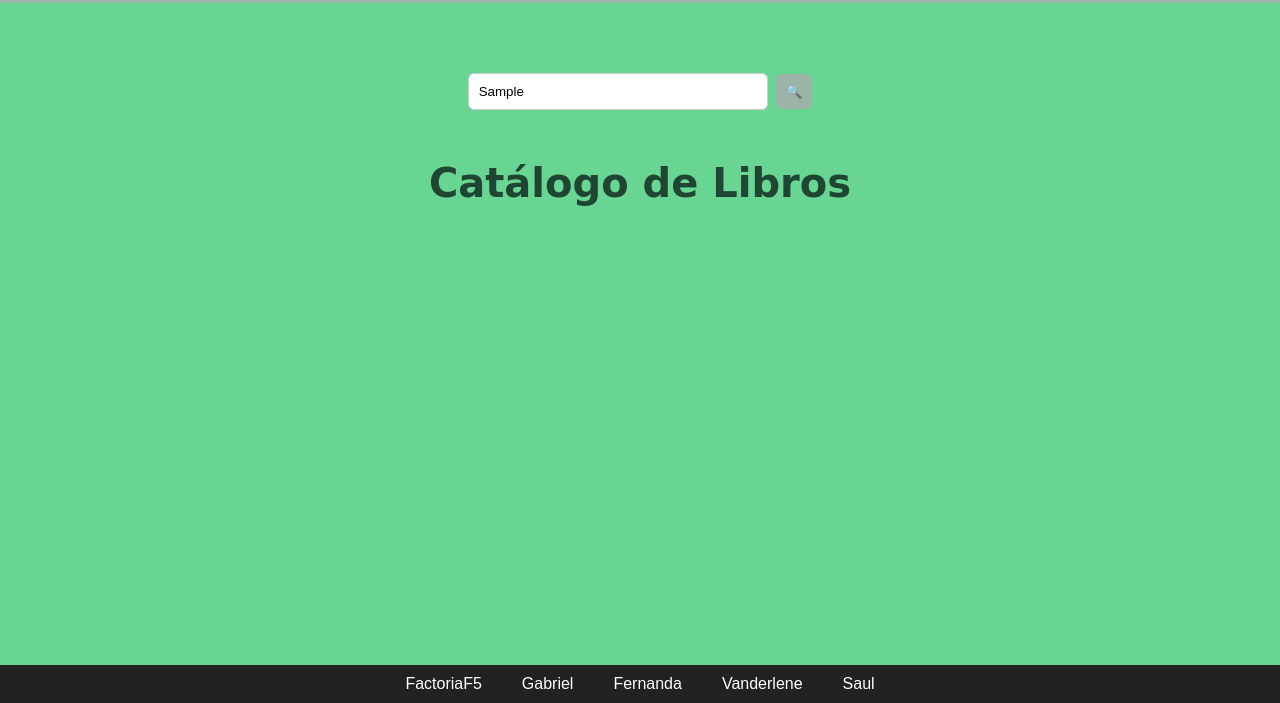
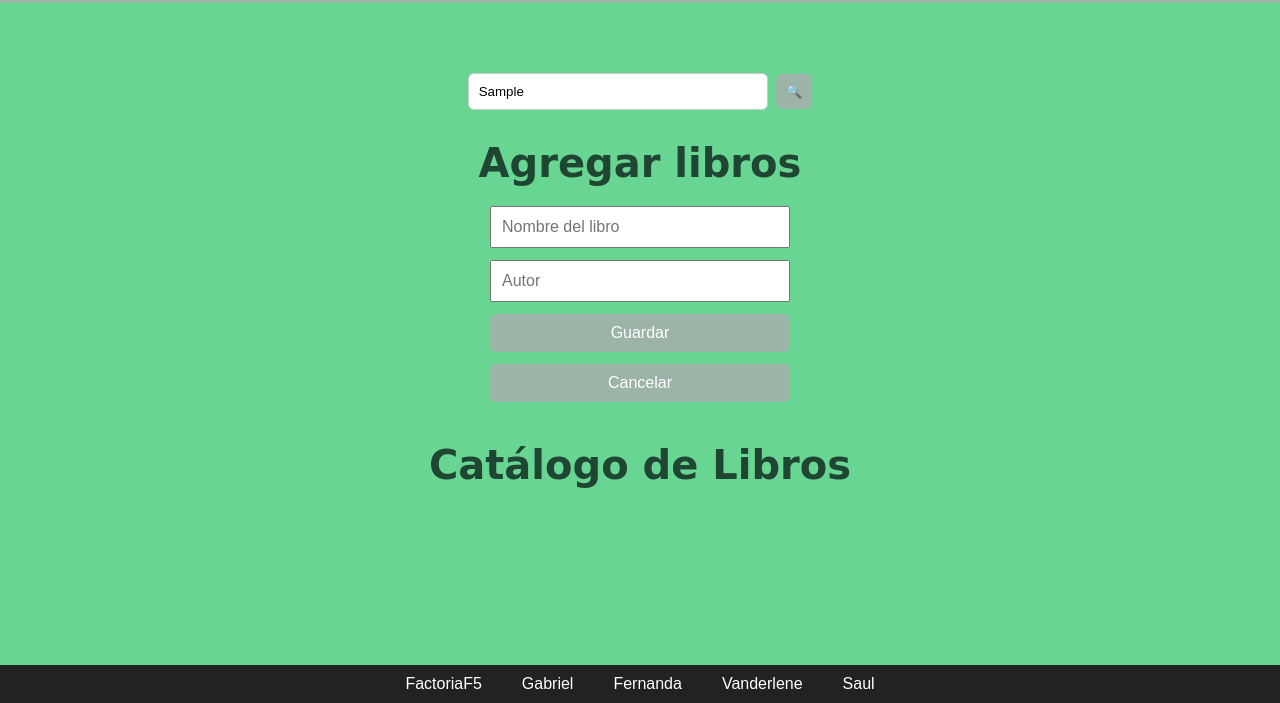
Before and after one commit to gabrielml/crud, a website: page index.html in a window 1280 px wide. Both pictures are taken after typing "Sample" into the empty fields and a click on the button "AGREGAR LIBRO". Shown: the part 97-800 px from the top of the page. Drawn offline with Linux system fonts and the light colour scheme; no server answers.

Commit message:
prop: Añadido modal para agregar libro
Habilitado botón añadir libro [HTML].
Escondido por defecto el modal con clase "crud" [CSS]
Implementada la funcionalidad de añadir libro [JS]

- [] Genera Error: Ahora se muestran dos listas de libros:
la del anterior diseño y la del nuevo.(Necesita revisión)

```diff
--- a/css/styles.css
+++ b/css/styles.css
@@ -124,6 +124,10 @@ main.container {
 }
 
 /* CRUD */
+.crud {
+  display: none;
+}
+
 .crud form {
   display: flex;
   flex-direction: column;
--- a/index.html
+++ b/index.html
@@ -16,7 +16,7 @@
     </div>
     <nav class="nav" id="nav-menu">
       <button onclick="mostrarSeccion('busqueda')">INICIO</button>
-      <button onclick="mostrarSeccion('crud')">AGREGAR LIBRO</button>
+      <button id="agregaLibro">AGREGAR LIBRO</button>
       <button onclick="mostrarSeccion('catalogos')">MIS LIBROS</button>
     </nav>
     <!-- <div class="login">
@@ -30,15 +30,17 @@
       <button>🔍</button>
     </section>
 
-    <section id="crud" class="crud" style="display: none;">
-      <h2>Agregar libros</h2>
+    <section id="crud" class="crud">
+      <h2 id="tituloFormulario">Agregar libros</h2>
+
       <form id="formulario">
         <input type="text" id="nombre" placeholder="Nombre del libro" required />
         <input type="text" id="autor" placeholder="Autor" />
         <button type="submit">Guardar</button>
         <button type="button" id="btnCancelar">Cancelar</button>
       </form>
-      <ul id="listaLibros"></ul>
+
+      <ul id="listaLibros"></ul> <!--TODO: Solucionar renderizado de libros-->
     </section>
 
     <section id="catalogos" class="catalogo">
--- a/src/services.js
+++ b/src/services.js
@@ -7,6 +7,7 @@ const formulario = document.getElementById("formulario");
 const btnCancelar = document.getElementById("btnCancelar");
 const tituloFormulario = document.getElementById("tituloFormulario");
 const catalogoLibros = document.getElementById("catalogoLibros");
+const btnAgregaLibro = document.getElementById("agregaLibro");
 
 // 3. Inputs del formulario
 const nombre = document.getElementById("nombre");
@@ -15,6 +16,11 @@ const autor = document.getElementById("autor");
 // 4. Estado de edición
 let modoEdicion = false;
 let idEditando = null;
+
+// Cuando el usuario pulsa el botón, se abre el modal.
+btnAgregaLibro.onclick = function() {
+  crud.style.display = "block";
+}
 
 /**
  * 5. Función para cargar y mostrar los libros (GET)
@@ -158,9 +164,9 @@ async function borrarLibro(id) {
  */
 function resetearFormulario() {
   formulario.reset();
+  crud.style.display = "none"; // Esconde el formulario
   modoEdicion = false;
   idEditando = null;
-  tituloFormulario.textContent = "Agregar libro";
 }
 
 // 10. Botón cancelar
```
